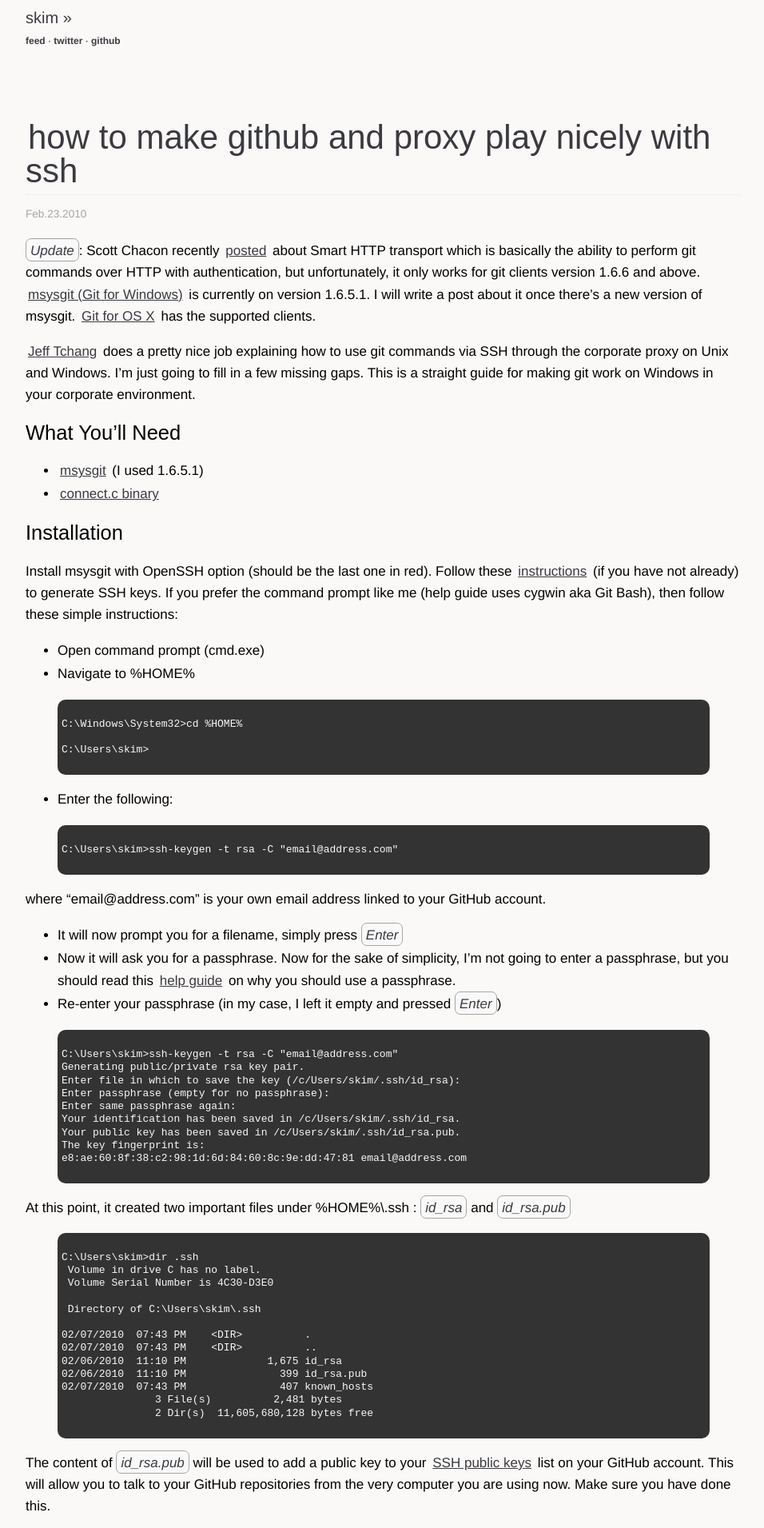
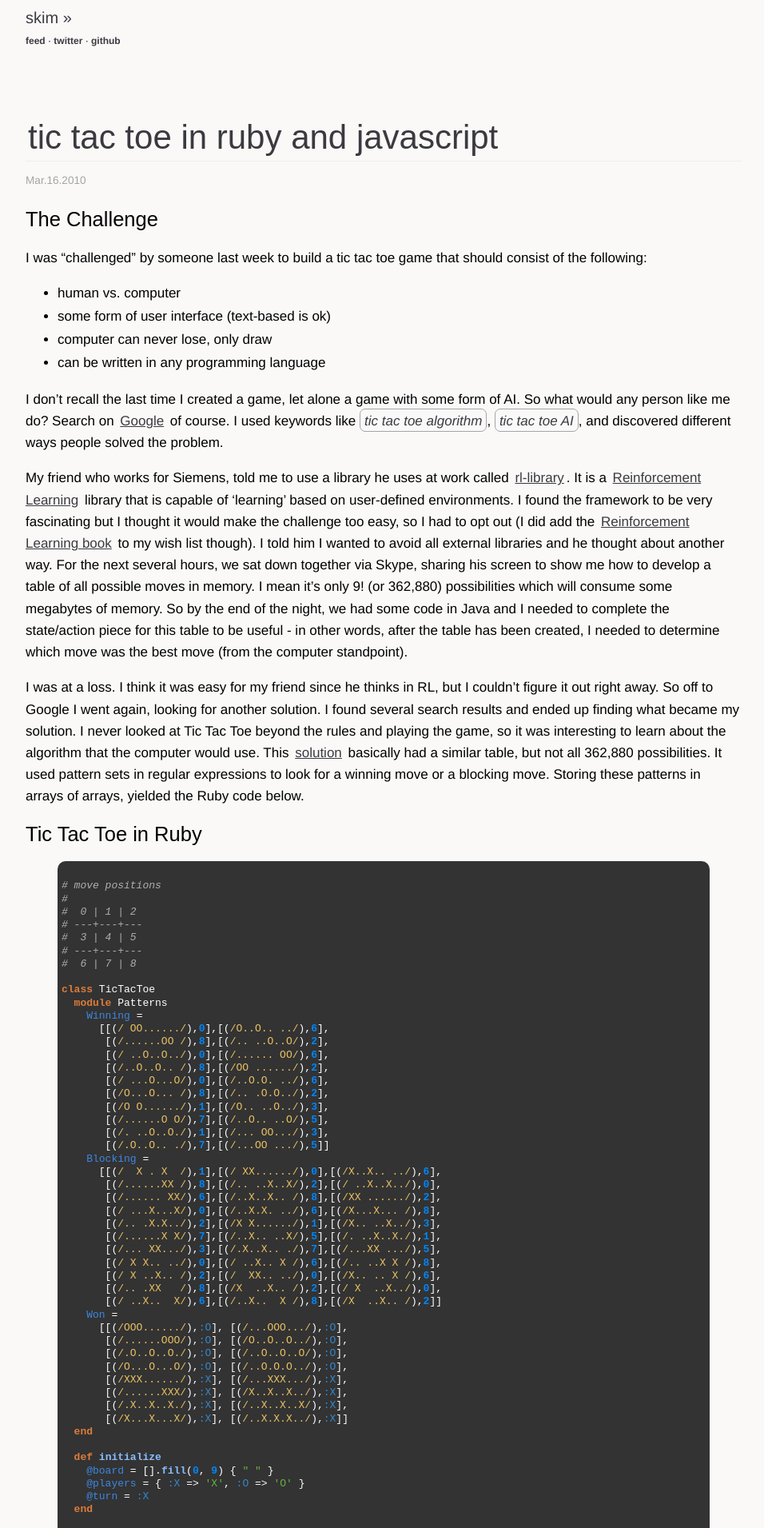
Before and after one commit to sl4m/sl4m.github.com, a Jekyll site: the page built from index.html, in a window 1280 px wide. Shown: the top 1911 px of the page at 80% size, without its empty margins (160-1116 px from the left). Built offline with Jekyll 4.4.1, drawn with Linux system fonts in a browser that asks for light colours; some of the changed text lies outside the part shown.

Commit message:
new post, modified syntax.css

```diff
--- /dev/null
+++ b/_posts/2010-03-15-tic-tac-toe-in-ruby-and-javascript.markdown
@@ -0,0 +1,480 @@
+---
+layout: post
+title: tic tac toe in ruby and javascript
+date: 2010-03-15 23:55:00 -07:00
+categories:
+  -- ruby
+  -- javascript
+  -- breakable toys
+  -- node.js
+  -- pomodoro
+  -- tdd
+---
+
+## The Challenge
+
+I was "challenged" by someone last week to build a tic tac toe game that should consist of the following:
+
+* human vs. computer
+* some form of user interface (text-based is ok)
+* computer can never lose, only draw
+* can be written in any programming language
+
+I don't recall the last time I created a game, let alone a game with some form of AI.  So what would any person like me do?  Search on [Google](http://google.com/) of course.  I used keywords like *tic tac toe algorithm*, *tic tac toe AI*, and discovered different ways people solved the problem.
+
+My friend who works for Siemens, told me to use a library he uses at work called [rl-library](http://code.google.com/p/rl-library/).  It is a [Reinforcement Learning](http://en.wikipedia.org/wiki/Reinforcement_learning) library that is capable of 'learning' based on user-defined environments.  I found the framework to be very fascinating but I thought it would make the challenge too easy, so I had to opt out (I did add the [Reinforcement Learning book](http://www.amazon.com/exec/obidos/tg/detail/-/0262193981/ref=ord_cart_shr?_encoding=UTF8&m=ATVPDKIKX0DER&v=glance) to my wish list though).  I told him I wanted to avoid all external libraries and he thought about another way.  For the next several hours, we sat down together via Skype, sharing his screen to show me how to develop a table of all possible moves in memory.  I mean it's only 9! (or 362,880) possibilities which will consume some megabytes of memory.  So by the end of the night, we had some code in Java and I needed to complete the state/action piece for this table to be useful - in other words, after the table has been created, I needed to determine which move was the best move (from the computer standpoint).
+
+I was at a loss.  I think it was easy for my friend since he thinks in RL, but I couldn't figure it out right away.  So off to Google I went again, looking for another solution.  I found several search results and ended up finding what became my solution.  I never looked at Tic Tac Toe beyond the rules and playing the game, so it was interesting to learn about the algorithm that the computer would use.  This [solution](http://webster.cs.ucr.edu/AsmTools/MASM/TicTacToe/ttt3_1.html) basically had a similar table, but not all 362,880 possibilities.  It used pattern sets in regular expressions to look for a winning move or a blocking move.  Storing these patterns in arrays of arrays, yielded the Ruby code below.
+
+## Tic Tac Toe in Ruby
+
+{% highlight ruby %}
+# move positions
+#
+#  0 | 1 | 2
+# ---+---+---
+#  3 | 4 | 5
+# ---+---+---
+#  6 | 7 | 8
+
+class TicTacToe
+  module Patterns
+    Winning =
+      [[(/ OO....../),0],[(/O..O.. ../),6],
+       [(/......OO /),8],[(/.. ..O..O/),2],
+       [(/ ..O..O../),0],[(/...... OO/),6],
+       [(/..O..O.. /),8],[(/OO ....../),2],
+       [(/ ...O...O/),0],[(/..O.O. ../),6],
+       [(/O...O... /),8],[(/.. .O.O../),2],
+       [(/O O....../),1],[(/O.. ..O../),3],
+       [(/......O O/),7],[(/..O.. ..O/),5],
+       [(/. ..O..O./),1],[(/... OO.../),3],
+       [(/.O..O.. ./),7],[(/...OO .../),5]]
+    Blocking =
+      [[(/  X . X  /),1],[(/ XX....../),0],[(/X..X.. ../),6],
+       [(/......XX /),8],[(/.. ..X..X/),2],[(/ ..X..X../),0],
+       [(/...... XX/),6],[(/..X..X.. /),8],[(/XX ....../),2],
+       [(/ ...X...X/),0],[(/..X.X. ../),6],[(/X...X... /),8],
+       [(/.. .X.X../),2],[(/X X....../),1],[(/X.. ..X../),3],
+       [(/......X X/),7],[(/..X.. ..X/),5],[(/. ..X..X./),1],
+       [(/... XX.../),3],[(/.X..X.. ./),7],[(/...XX .../),5],
+       [(/ X X.. ../),0],[(/ ..X.. X /),6],[(/.. ..X X /),8],
+       [(/ X ..X.. /),2],[(/  XX.. ../),0],[(/X.. .. X /),6],
+       [(/.. .XX   /),8],[(/X  ..X.. /),2],[(/ X  ..X../),0],
+       [(/ ..X..  X/),6],[(/..X..  X /),8],[(/X  ..X.. /),2]]
+    Won =
+      [[(/OOO....../),:O], [(/...OOO.../),:O],
+       [(/......OOO/),:O], [(/O..O..O../),:O],
+       [(/.O..O..O./),:O], [(/..O..O..O/),:O],
+       [(/O...O...O/),:O], [(/..O.O.O../),:O],
+       [(/XXX....../),:X], [(/...XXX.../),:X],
+       [(/......XXX/),:X], [(/X..X..X../),:X],
+       [(/.X..X..X./),:X], [(/..X..X..X/),:X],
+       [(/X...X...X/),:X], [(/..X.X.X../),:X]]
+  end
+
+  def initialize
+    @board = [].fill(0, 9) { " " }
+    @players = { :X => 'X', :O => 'O' }
+    @turn = :X
+  end
+
+  def play
+    winner_flag = false
+    9.times do
+      if @turn === :X
+        display
+        player_move
+      else
+        cpu_move
+      end
+      winner = someone_win?
+      unless winner.nil?
+        display
+        print "\n#{winner} is the winner!\n"
+        winner_flag = true
+        break
+      end
+      @turn = (@turn === :X) ? :O : :X
+    end
+    if (!winner_flag)
+      display
+      print "\nGame is a draw.\n"
+    end
+  end
+
+  private
+  def player_move
+    print "Enter your move [0-8]: "
+    move_pos = gets.chomp.to_i
+    unless (0..8) === move_pos
+      print "\nInvalid move: #{move_pos}. Please re-enter.\n"
+      player_move
+      return
+    end
+    if @board.at(move_pos) != ' '
+      print "\nSpace is already occupied. Please re-enter.\n"
+      player_move
+      return
+    end
+    move move_pos, 'X'
+  end
+
+  def cpu_move
+    move_pos = get_winning_pattern_move
+    if move_pos.nil?
+      move_pos = get_blocking_pattern_move
+      if move_pos.nil?
+        move_pos = get_first_available_move
+      end
+    end
+    move move_pos, 'O'
+  end
+
+  def move(pos, piece)
+    @board.delete_at(pos)
+    @board.insert(pos, piece)
+  end
+
+  def display
+    print "\n\n"
+    print " #{@board[0]} |"
+    print " #{@board[1]} |"
+    print " #{@board[2]}"
+    print "\n---+---+---\n"
+    print " #{@board[3]} |"
+    print " #{@board[4]} |"
+    print " #{@board[5]}"
+    print "\n---+---+---\n"
+    print " #{@board[6]} |"
+    print " #{@board[7]} |"
+    print " #{@board[8]}"
+    print "\n\n"
+  end
+
+  def someone_win?
+    symbol = nil
+    array = Patterns::Won.find { |p| p.first =~ @board.join }
+    unless array.nil?
+      symbol = (array.last === :X) ? 'X' : 'O'
+    end
+    symbol
+  end
+
+  def get_winning_pattern_move
+    move_pos = nil
+    array = Patterns::Winning.find { |p| p.first =~ @board.join }
+    unless array.nil?
+      move_pos = array.last
+    end
+    move_pos
+  end
+
+  def get_blocking_pattern_move
+    move_pos = nil
+    array = Patterns::Blocking.find { |p| p.first =~ @board.join }
+    unless array.nil?
+      move_pos = array.last
+    end
+    move_pos
+  end
+
+  def get_first_available_move
+    if @board.at(4) == ' '
+      move_pos = 4
+    else
+      move_pos = @board.index(' ')
+    end
+    move_pos
+  end
+end
+
+if $0 == __FILE__
+  print "\n\nYou are X.  Please go first."
+  TicTacToe.new.play
+end
+{% endhighlight %}
+
+I initially began writing the game in JavaScript, but couldn't figure out a way to display the board in the console without having to deal with the browser.  Luckily, I was pointed in the right direction and used [Node.js](http://nodejs.org/) (sadly does not work on Windows).  It handled the stdout/stdin just fine.  I had to fiddle around with stdin by using Node's process object and add a listener for stdin.  It wasn't immediately intuitive how the listener worked, but I was able to finally get it to prompt for user input multiple times to play the game.
+
+## Tic Tac Toe in JavaScript
+
+{% highlight javascript %}
+/**
+  move positions
+
+   0 | 1 | 2
+  ---+---+---
+   3 | 4 | 5
+  ---+---+---
+   6 | 7 | 8
+
+*/
+
+exports.game = function() {
+  var sys = require('sys');
+  var WinningPatterns =
+    [[(/ OO....../),0],[(/O..O.. ../),6],
+     [(/......OO /),8],[(/.. ..O..O/),2],
+     [(/ ..O..O../),0],[(/...... OO/),6],
+     [(/..O..O.. /),8],[(/OO ....../),2],
+     [(/ ...O...O/),0],[(/..O.O. ../),6],
+     [(/O...O... /),8],[(/.. .O.O../),2],
+     [(/O O....../),1],[(/O.. ..O../),3],
+     [(/......O O/),7],[(/..O.. ..O/),5],
+     [(/. ..O..O./),1],[(/... OO.../),3],
+     [(/.O..O.. ./),7],[(/...OO .../),5]];
+
+  var BlockingPatterns =
+    [[(/  X . X  /),1],[(/ XX....../),0],[(/X..X.. ../),6],
+     [(/......XX /),8],[(/.. ..X..X/),2],[(/ ..X..X../),0],
+     [(/...... XX/),6],[(/..X..X.. /),8],[(/XX ....../),2],
+     [(/ ...X...X/),0],[(/..X.X. ../),6],[(/X...X... /),8],
+     [(/.. .X.X../),2],[(/X X....../),1],[(/X.. ..X../),3],
+     [(/......X X/),7],[(/..X.. ..X/),5],[(/. ..X..X./),1],
+     [(/... XX.../),3],[(/.X..X.. ./),7],[(/...XX .../),5],
+     [(/ X X.. ../),0],[(/ ..X.. X /),6],[(/.. ..X X /),8],
+     [(/ X ..X.. /),2],[(/  XX.. ../),0],[(/X.. .. X /),6],
+     [(/.. .XX   /),8],[(/X  ..X.. /),2],[(/ X  ..X../),0],
+     [(/ ..X..  X/),6],[(/..X..  X /),8],[(/X  ..X.. /),2]];
+
+  var WonPatterns =
+    [[(/OOO....../),'O'], [(/...OOO.../),'O'],
+     [(/......OOO/),'O'], [(/O..O..O../),'O'],
+     [(/.O..O..O./),'O'], [(/..O..O..O/),'O'],
+     [(/O...O...O/),'O'], [(/..O.O.O../),'O'],
+     [(/XXX....../),'X'], [(/...XXX.../),'X'],
+     [(/......XXX/),'X'], [(/X..X..X../),'X'],
+     [(/.X..X..X./),'X'], [(/..X..X..X/),'X'],
+     [(/X...X...X/),'X'], [(/..X.X.X../),'X']];
+  var board = [];
+  for (var i=0; i<9; i+=1) {
+    board.push(' ');
+  }
+  var X = 'X',
+      O = 'O';
+  var players = [X, O],
+      turn = X;
+
+  var moveCPU = function() {
+    var movePos;
+    movePos = getWinningPatternMove();
+    if (movePos === -1) {
+      movePos = getBlockingPatternMove();
+      if (movePos === -1) {
+        movePos = getFirstAvailableMove();
+      }
+    }
+    move(movePos, O);
+  };
+  var move = function(pos, piece) {
+    if (piece !== turn) { return false; }
+    pos = Number(pos);
+    if (pos >= 0 && pos <= 8 &&
+      !isNaN(pos) && board[pos] === ' ') {
+      board.splice(pos, 1, piece);
+      turn = (piece === X) ? O : X;
+      return true;
+    }
+    return false;
+  };
+  var getDisplay = function() {
+    var display =
+      '\n\n' +
+      ' ' + board[0] + ' |' +
+      ' ' + board[1] + ' |' +
+      ' ' + board[2] +
+      '\n---+---+---\n' +
+      ' ' + board[3] + ' |' +
+      ' ' + board[4] + ' |' +
+      ' ' + board[5] +
+      '\n---+---+---\n' +
+      ' ' + board[6] + ' |' +
+      ' ' + board[7] + ' |' +
+      ' ' + board[8] +
+      '\n\n';
+    return display;
+  };
+  var display = function() {
+    sys.print(getDisplay());
+  };
+  var isBoardFilled = function() {
+    var movePos = getFirstAvailableMove();
+    if (movePos === -1) {
+      display();
+      sys.print('Game is a draw.\n');
+      process.stdio.close();
+      return true;
+    }
+    return false;
+  };
+  var isGameWinner = function() {
+    var flatBoard = board.join(''),
+        i, max = WonPatterns.length, array;
+    var gameWinner;
+    for (i=0; i<max; i+=1) {
+      array = flatBoard.match(WonPatterns[i][0]);
+      if (array) { gameWinner = WonPatterns[i][1]; }
+    }
+    if (gameWinner) {
+      display();
+      sys.print(gameWinner + ' is the winner!\n');
+      process.stdio.close();
+      return true;
+    }
+    return false;
+  };
+  var getWinningPatternMove = function() {
+    var flatBoard = board.join(''),
+        i, max = WinningPatterns.length, array;
+    for (i=0; i<max; i+=1) {
+      array = flatBoard.match(WinningPatterns[i][0]);
+      if (array) { return WinningPatterns[i][1]; }
+    }
+    return -1;
+  };
+  var getBlockingPatternMove = function() {
+    var flatBoard = board.join(''),
+        i, max = BlockingPatterns.length, array;
+    for (i=0; i<max; i+=1) {
+      array = flatBoard.match(BlockingPatterns[i][0]);
+      if (array) { return BlockingPatterns[i][1]; }
+    }
+    return -1;
+  };
+  var getFirstAvailableMove = function() {
+    if (board[4] === ' ') {
+      return 4;
+    }
+    return board.indexOf(' ');
+  };
+  return {
+    play: function() {
+      display();
+      sys.print("Enter your move [0-8]: ");
+      process.stdio.addListener('data', function(response) {
+        if (move(response, X)) {
+          if (!isGameWinner() && !isBoardFilled()) {
+              moveCPU();
+              if (!isGameWinner()) {
+                display();
+                sys.print("Enter your move [0-8]: ");
+              }
+          }
+        } else {
+          sys.print("\nI'm sorry Dave, I'm afraid I can't do that.\n");
+          sys.print("Enter your move [0-8]: ");
+        }
+      });
+      process.stdio.open();
+    },
+    getBoardDisplay : function() {
+      return getDisplay();
+    },
+    getTurn: function() {
+      return turn;
+    },
+    getBoard: function() {
+      return board.slice(0);
+    },
+    getCpuGamePiece: function() {
+      return O;
+    },
+    getHumanGamePiece: function() {
+      return X;
+    },
+    movePlayer: function(pos) {
+      return move(pos, X);
+    }
+  };
+};
+{% endhighlight %}
+
+Both implementations are a bit [smelly](http://en.wikipedia.org/wiki/Code_smell).  With the time I had, I tried what I could to make it less smelly.  I'm also new to Ruby so I kind of have an excuse ;-).  The JavaScript code is pretty much a straight port from the Ruby code, so it'll include some of the smells.  One thing I was asked to do was to create tests along with the JavaScript code\*.  When thinking about the tests, it made me think how testable the JavaScript TicTacToe object really was.  I ended up adding more public methods to the object to allow the tests to access certain properties of the object.  Had I approached the problem test first, I think it would've been easier to design the code.
+
+\* Of course, I was doing this all wrong from the beginning.  After implementing the code, I then thought about tests which is against [TDD](http://en.wikipedia.org/wiki/Test-driven_development).  One of these days, I'll need to practice TDD and make it a habit.
+
+## Tic Tac Toe Tests in JavaScript
+
+{% highlight javascript %}
+(function() {
+  var ticTacToe = require('./tic_tac_toe_node');
+  var sys = require('sys');
+  var assert = require('assert');
+
+  var runTest = function(description, test) {
+    sys.puts('  Testing... ' + description);
+    test();
+  };
+
+  var runTestSuite = function() {
+    sys.puts('\n[Test Suite starting...]\n');
+
+    runTest('board has nine squares', function() {
+      assert.strictEqual(ticTacToe.game().getBoard().length,
+        9, 'board does not have nine squares');
+    });
+    runTest('cpu player is O', function() {
+      assert.strictEqual(ticTacToe.game().getCpuGamePiece(),
+        'O', 'cpu player is not O');
+    });
+    runTest('human player is X', function() {
+      assert.strictEqual(ticTacToe.game().getHumanGamePiece(),
+        'X', 'human player is not X');
+    });
+    runTest('human player starts first', function() {
+      assert.strictEqual(ticTacToe.game().getTurn(), 'X',
+        'human player is not going first');
+    });
+    runTest('move human player piece within range [0-8]', function() {
+      assert.strictEqual(ticTacToe.game().movePlayer(4), true,
+        'could not move piece to position [4]');
+    });
+    runTest('move human player piece outside of range (lower bound)',
+      function() {
+        assert.strictEqual(ticTacToe.game().movePlayer(-1), false,
+          'was allowed to move piece to position [-1]');
+      });
+    runTest('move human player piece outside of range (upper bound)',
+      function() {
+        assert.strictEqual(ticTacToe.game().movePlayer(9), false,
+          'was allowed to move piece to position [9]');
+      });
+    runTest('move human player piece on same square', function() {
+      var game = ticTacToe.game();
+      game.movePlayer(0);
+      assert.strictEqual(game.movePlayer(0), false,
+        'was allowed to move piece to same square twice');
+    });
+    sys.puts('\n[Test Suite finished!]\n');
+  };
+
+  var runGame = function() {
+    ticTacToe.game().play();
+  };
+
+  // run tests
+  runTestSuite();
+
+  // run the game
+  runGame();
+
+})();
+{% endhighlight %}
+
+If you're thinking why the JavaScript version of Tic Tac Toe isn't running on Node.js, it's because it needs to be 'required' from another file due to the [CommonJS module system](http://nodejs.org/api.html#_modules).  Just save the JavaScript TicTacToe code as *tic\_tac\_toe\_node.js* and JavaScript test code as *tic\_tac\_toe\_node\_test.js* in the same folder, and run the test code:
+
+{% highlight text %}
+node tic_tac_toe_node_test.js
+{% endhighlight %}
+
+It should run the small test suite and execute the game.  It's very simple, so it will end after a game.  You'll have to run the test again to run multiple games.
+
+## Final Thoughts
+
+It's amazing how much I've learned from this challenge.  A few things to take away from this experience:
+
+* Practice, practice, practice!
+* Build more breakable toys
+
+More often than not, I read material, but never apply it right away or practice them.  I need to be more hands-on and take on more challenges to apply what I've learned.  Another experiment I tried was using the [pomodoro technique](http://www.pomodorotechnique.com/) using [Chromodoro](https://chrome.google.com/extensions/detail/edhkjecdcakijjmlelnjjiohjmlaikhb).  By creating time-boxed sessions, I was able to focus on a single task at a time.  It really helped and I will start using it for other needs.
--- a/css/syntax.css
+++ b/css/syntax.css
@@ -20,14 +20,14 @@
 .highlight .c { color: #aeaeae; font-style: italic; } /* Comment */
 .highlight .err { color: #ffffff } /* Error */
 .highlight .g { color: #ffffff } /* Generic */
-.highlight .k { color: #fb660a; font-weight: bold } /* Keyword */
+.highlight .k { color: #dd7b3b; font-weight: bold } /* Keyword */
 .highlight .l { color: #ffffff } /* Literal */
 .highlight .n { color: #ffffff } /* Name */
 .highlight .o { color: #ffffff } /* Operator */
 .highlight .x { color: #ffffff } /* Other */
 .highlight .p { color: #ffffff } /* Punctuation */
 .highlight .cm { color: #aeaeae; font-style: italic; } /* Comment.Multiline */
-.highlight .cp { color: #ff0007; font-weight: bold; font-style: italic; } /* Comment.Preproc */
+.highlight .cp { color: #aeaeae; font-weight: bold; font-style: italic; } /* Comment.Preproc */
 .highlight .c1 { color: #aeaeae; font-style: italic; } /* Comment.Single */
 .highlight .cs { color: #aeaeae; font-style: italic; } /* Comment.Special */
 .highlight .gd { color: #ffffff } /* Generic.Deleted */
@@ -40,48 +40,48 @@
 .highlight .gs { color: #ffffff } /* Generic.Strong */
 .highlight .gu { color: #ffffff; font-weight: bold } /* Generic.Subheading */
 .highlight .gt { color: #ffffff } /* Generic.Traceback */
-.highlight .kc { color: #fb660a; font-weight: bold } /* Keyword.Constant */
-.highlight .kd { color: #fb660a; font-weight: bold } /* Keyword.Declaration */
-.highlight .kn { color: #fb660a; font-weight: bold } /* Keyword.Namespace */
-.highlight .kp { color: #fb660a } /* Keyword.Pseudo */
-.highlight .kr { color: #fb660a; font-weight: bold } /* Keyword.Reserved */
-.highlight .kt { color: #cdcaa9; font-weight: bold } /* Keyword.Type */
+.highlight .kc { color: #dd7b3b; font-weight: bold } /* Keyword.Constant */
+.highlight .kd { color: #dd7b3b; font-weight: bold } /* Keyword.Declaration */
+.highlight .kn { color: #dd7b3b; font-weight: bold } /* Keyword.Namespace */
+.highlight .kp { color: #dd7b3b } /* Keyword.Pseudo */
+.highlight .kr { color: #dd7b3b; font-weight: bold } /* Keyword.Reserved */
+.highlight .kt { color: #dd7b3b; font-weight: bold } /* Keyword.Type */
 .highlight .ld { color: #ffffff } /* Literal.Date */
 .highlight .m { color: #0086f7; font-weight: bold } /* Literal.Number */
 .highlight .s { color: #0086d2 } /* Literal.String */
-.highlight .na { color: #ff0086; font-weight: bold } /* Name.Attribute */
+.highlight .na { color: #89bdff; font-weight: bold } /* Name.Attribute */
 .highlight .nb { color: #ffffff } /* Name.Builtin */
-.highlight .nc { color: #9b859d } /* Name.Class */
+.highlight .nc { color: #ffffff } /* Name.Class */
 .highlight .no { color: #3e87e3 } /* Name.Constant 0086d2*/
 .highlight .nd { color: #ffffff } /* Name.Decorator */
 .highlight .ni { color: #ffffff } /* Name.Entity */
 .highlight .ne { color: #ffffff } /* Name.Exception */
-.highlight .nf { color: #ff0086; font-weight: bold } /* Name.Function */
+.highlight .nf { color: #89bdff; font-weight: bold } /* Name.Function */
 .highlight .nl { color: #ffffff } /* Name.Label */
 .highlight .nn { color: #ffffff } /* Name.Namespace */
 .highlight .nx { color: #ffffff } /* Name.Other */
 .highlight .py { color: #ffffff } /* Name.Property */
-.highlight .nt { color: #fb660a; font-weight: bold } /* Name.Tag */
-.highlight .nv { color: #fb660a } /* Name.Variable */
+.highlight .nt { color: #dd7b3b; font-weight: bold } /* Name.Tag */
+.highlight .nv { color: #dd7b3b } /* Name.Variable */
 .highlight .ow { color: #ffffff } /* Operator.Word */
 .highlight .w { color: #888888 } /* Text.Whitespace */
 .highlight .mf { color: #0086f7; font-weight: bold } /* Literal.Number.Float */
 .highlight .mh { color: #0086f7; font-weight: bold } /* Literal.Number.Hex */
 .highlight .mi { color: #0086f7; font-weight: bold } /* Literal.Number.Integer */
 .highlight .mo { color: #0086f7; font-weight: bold } /* Literal.Number.Oct */
-.highlight .sb { color: #0086d2 } /* Literal.String.Backtick */
+.highlight .sb { color: #daefa3 } /* Literal.String.Backtick */
 .highlight .sc { color: #65b042 } /* Literal.String.Char */
-.highlight .sd { color: #0086d2 } /* Literal.String.Doc */
-.highlight .s2 { color: #0086d2 } /* Literal.String.Double */
-.highlight .se { color: #0086d2 } /* Literal.String.Escape */
-.highlight .sh { color: #0086d2 } /* Literal.String.Heredoc */
-.highlight .si { color: #0086d2 } /* Literal.String.Interpol */
-.highlight .sx { color: #65b042 } /* Literal.String.Other */
-.highlight .sr { color: #0086d2 } /* Literal.String.Regex */
+.highlight .sd { color: #daefa3 } /* Literal.String.Doc */
+.highlight .s2 { color: #65b042 } /* Literal.String.Double */
+.highlight .se { color: #daefa3 } /* Literal.String.Escape */
+.highlight .sh { color: #daefa3 } /* Literal.String.Heredoc */
+.highlight .si { color: #daefa3 } /* Literal.String.Interpol */
+.highlight .sx { color: #daefa3 } /* Literal.String.Other */
+.highlight .sr { color: #e9c062 } /* Literal.String.Regex */
 .highlight .s1 { color: #65b042 } /* Literal.String.Single */
 .highlight .ss { color: #3387cc } /* Literal.String.Symbol */
 .highlight .bp { color: #ffffff } /* Name.Builtin.Pseudo */
-.highlight .vc { color: #fb660a } /* Name.Variable.Class */
-.highlight .vg { color: #fb660a } /* Name.Variable.Global */
-.highlight .vi { color: #fb660a } /* Name.Variable.Instance */
+.highlight .vc { color: #dd7b3b } /* Name.Variable.Class */
+.highlight .vg { color: #dd7b3b } /* Name.Variable.Global */
+.highlight .vi { color: #3e87e3 } /* Name.Variable.Instance */
 .highlight .il { color: #0086f7; font-weight: bold } /* Literal.Number.Integer.Long */
```
